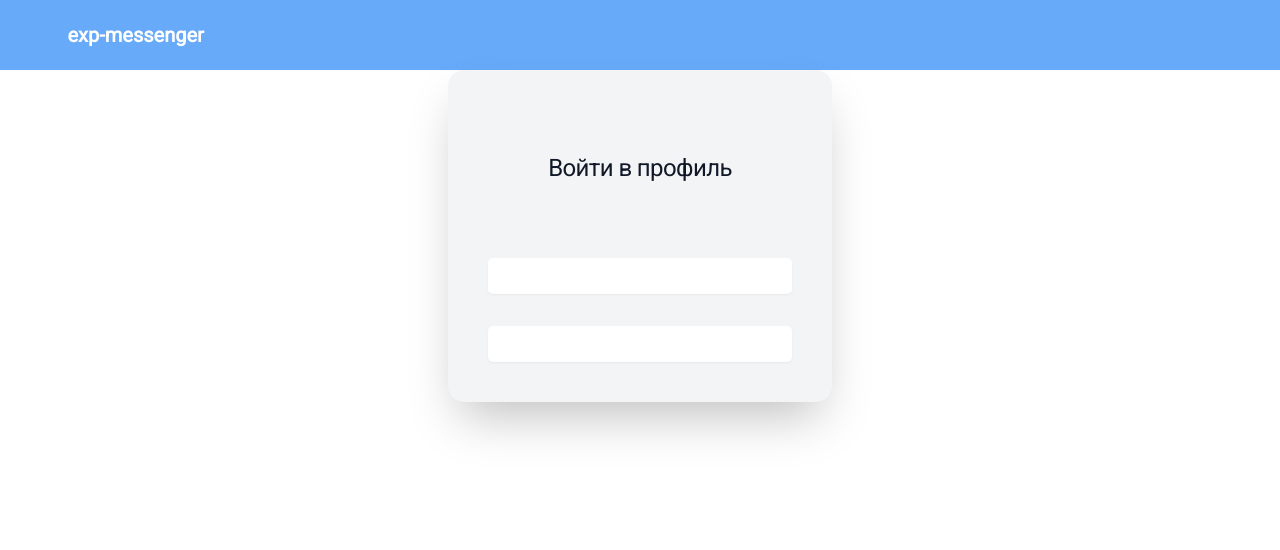
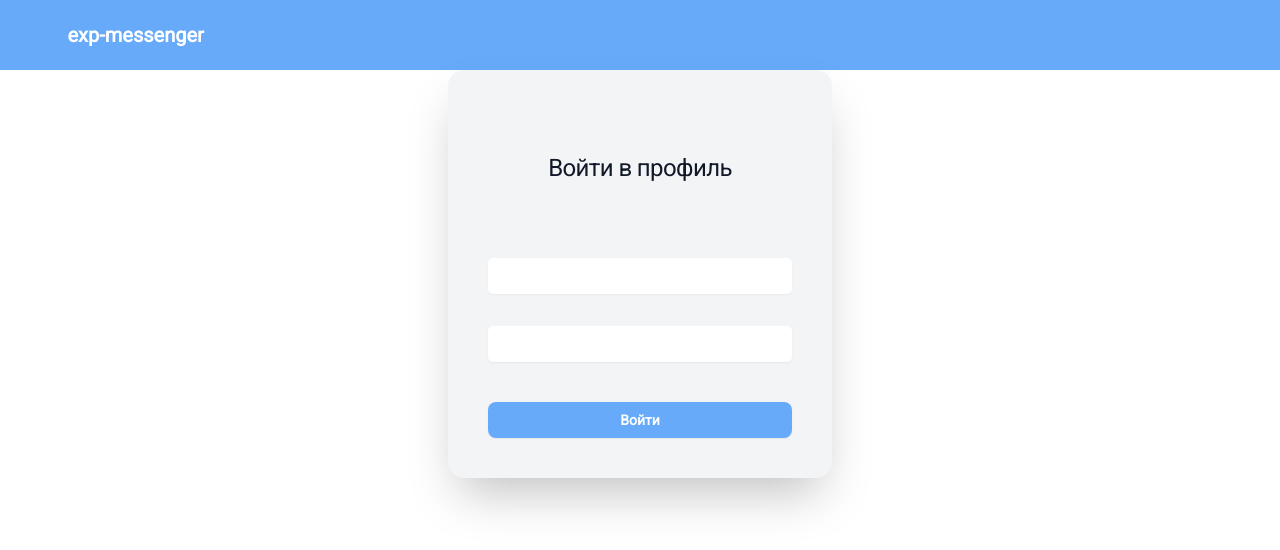
Before and after one commit to Russs11/exp-messenger, a Next.js app in the folder client/: page /auth in a window 1280 px wide. Shown: the top 550 px of the page. Built offline with nearby package versions, Linux system fonts and the light colour scheme.

Commit message:
h20.04.2025_auth form

```diff
--- a/client/src/app/auth/auth.module.scss
+++ b/client/src/app/auth/auth.module.scss
@@ -29,3 +29,11 @@
 	margin-top: 2.5rem;
 	width: 100%;
 }
+
+.buttonsContainer {
+	margin-top: 2.5rem;
+	display: flex;
+	flex-direction: column;
+	justify-content: center;
+	gap: 1.25rem;
+}
--- a/client/src/app/auth/auth.tsx
+++ b/client/src/app/auth/auth.tsx
@@ -1,14 +1,14 @@
 'use client'
-import InputField from '../components/inputField/inputField'
 import styles from './auth.module.scss'
+import Button from './components/button/button'
+import InputField from './components/inputField/inputField'
 
 export default function Auth() {
   return (
     <div>
       <div className={styles.authContainer}>
         <div className={styles.authHeading}>Войти в профиль</div>
-        <div className={styles.authForm}>
-          <form>
+        <form className={styles.authForm}>
           <InputField
             id='email'
             type='login'
@@ -21,8 +21,10 @@ export default function Auth() {
             placeholder='Введите логин'
             label='Логин'
           />
+          <div className={styles.buttonsContainer}>
+            <Button type='submit'>Войти</Button>
+          </div>
         </form>
-        </div>
       </div>
     </div>
   )
--- /dev/null
+++ b/client/src/app/auth/components/button/button.module.scss
@@ -0,0 +1,27 @@
+.submitButton {
+	--radius: 10px;
+	--tw-bg-opacity: 1;
+	border-radius: calc(var(--radius) - 2px);
+  background-color: #66aaf9;
+	padding-left: 0.75rem /* 12px */;
+	padding-right: 0.75rem;
+	padding-top: 0.5rem /* 8px */;
+	padding-bottom: 0.5rem;
+	color: rgb(255 255 255);
+	--tw-shadow: 0 1px 2px 0 rgb(0 0 0 / 0.05);
+	--tw-shadow-colored: 0 1px 2px 0 var(--tw-shadow-color);
+	box-shadow: var(--tw-ring-offset-shadow, 0 0 #0000), var(--tw-ring-shadow, 0 0 #0000), var(--tw-shadow);
+	font-size: 0.875rem /* 14px */;
+	line-height: 1.25rem;
+	font-weight: 600;
+	border:#03012c;
+}
+.submitButton:hover {
+	--tw-bg-opacity: 1;
+	background-color: #95c3f8;
+}
+.submitButton:focus-visible {
+  outline-style: solid;
+	outline-offset: 2px;
+	outline-color: #4f46e5;
+}
--- /dev/null
+++ b/client/src/app/auth/components/button/button.tsx
@@ -0,0 +1,18 @@
+import { DetailedHTMLProps, HTMLAttributes, JSX } from 'react'
+import style from './button.module.scss'
+
+interface IButtonProps
+  extends DetailedHTMLProps<
+    HTMLAttributes<HTMLButtonElement>,
+    HTMLButtonElement
+  > {
+  type?: 'submit' | 'reset' | 'button'
+}
+
+export default function Button({ type, children }: IButtonProps): JSX.Element {
+  return (
+    <button type={type} className={style.submitButton}>
+      {children}
+    </button>
+  )
+}
```
Also changed, not shown: client/src/app/auth/components/inputField/inputField.module.scss (renamed from client/src/app/components/inputField/inputField.module.scss), client/src/app/auth/components/inputField/inputField.tsx (renamed from client/src/app/components/inputField/inputField.tsx). Lines whose indentation alone changed are shown as unchanged.
